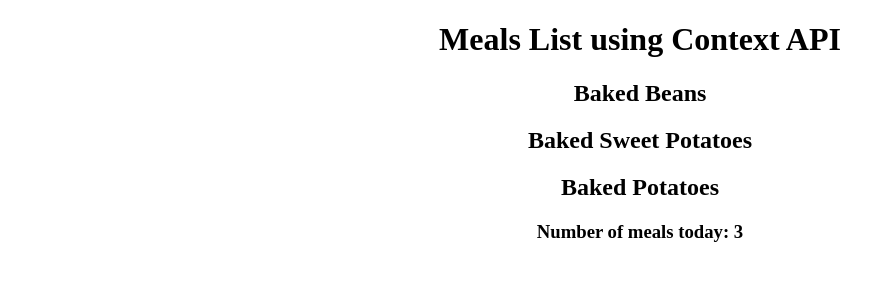
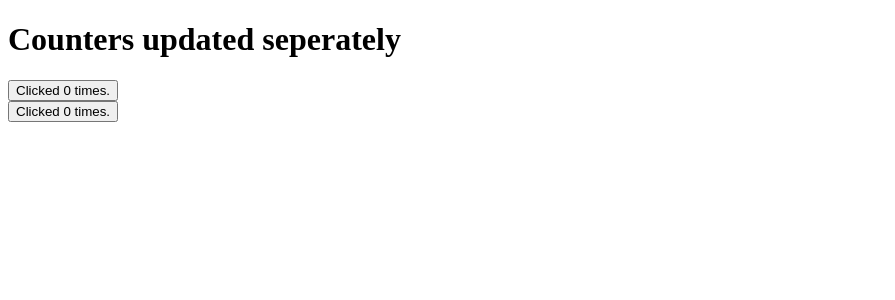
Before and after one commit to rimmisharma/react-practice, a React (Create React App) app: page / in a window 1280 px wide. Shown: the top 300 px of the page, without its empty margins (0-895 px from the left). Built offline with nearby package versions, Linux system fonts and the light colour scheme.

Commit message:
Implemented 'lifting of state up' in App.js

```diff
--- a/src/App.js
+++ b/src/App.js
@@ -1,19 +1,29 @@
-import React from 'react';
+import React, { useState } from 'react';
 import './App.css';
-import MealsProvider from './providers/MealsProvider';
-import MealsList from './components/MealsList';
-import Counter from './components/Counter';
+
+//Lifting state up
+function Button({count, onClick}){
+  return (
+    <button onClick={onClick}>
+     Clicked {count} times.
+    </button>
+   );
+}
 
 
 function App() {
-  return (
-   <div className="App">
-    <MealsProvider>
-      <MealsList/>
-      <Counter/>
-    </MealsProvider>
-   </div>
-  );
+  const [count, setCount] = useState(0);
+
+  function handleClick(){
+     setCount(count + 1);
+  }
+  return <div>
+    <h1>
+      Counters updated seperately
+    </h1>
+    <Button count={count} onClick={handleClick}/> <br/>
+    <Button count={count} onClick={handleClick}/>
+  </div>
 }
 
 export default App;
```
